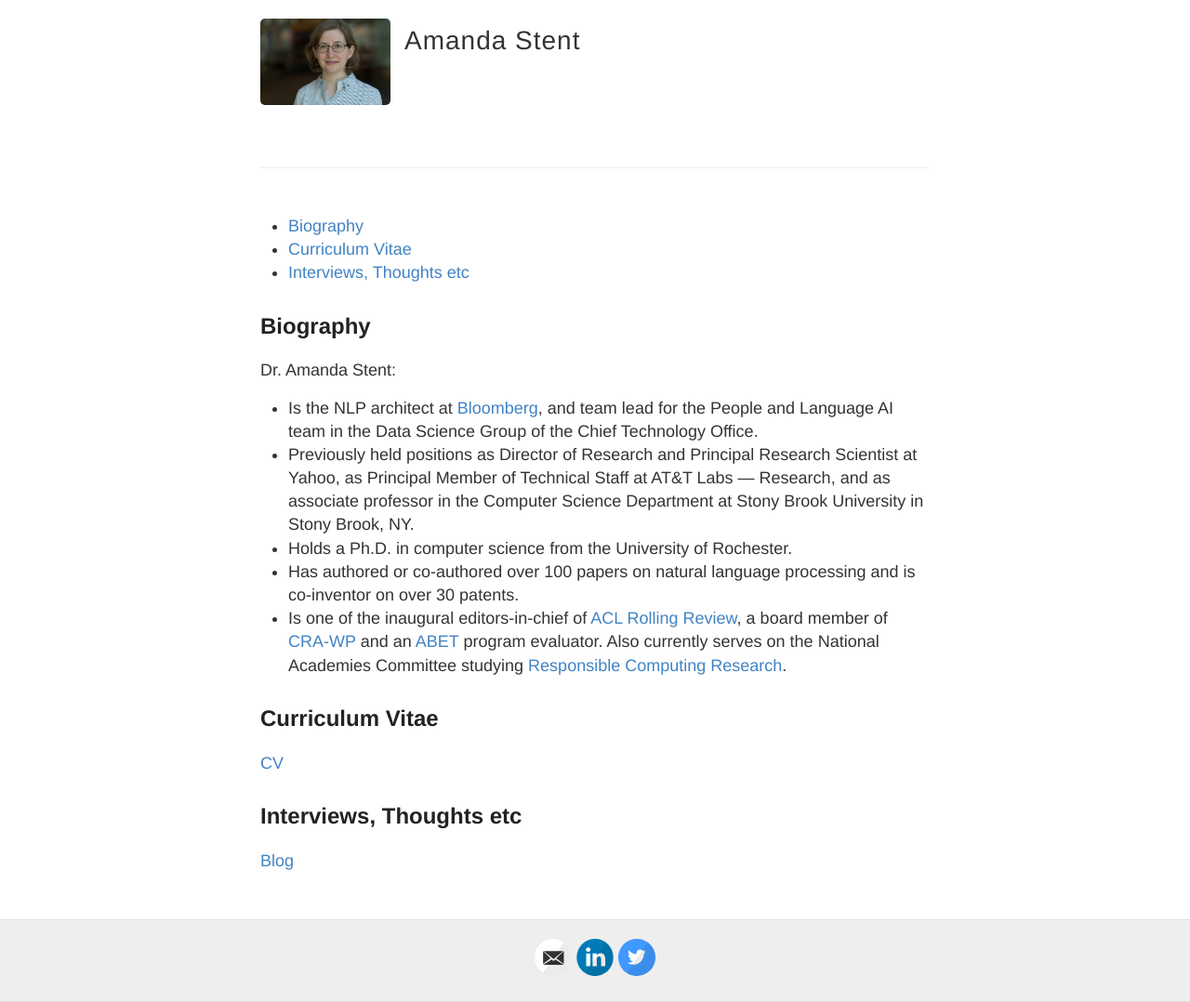
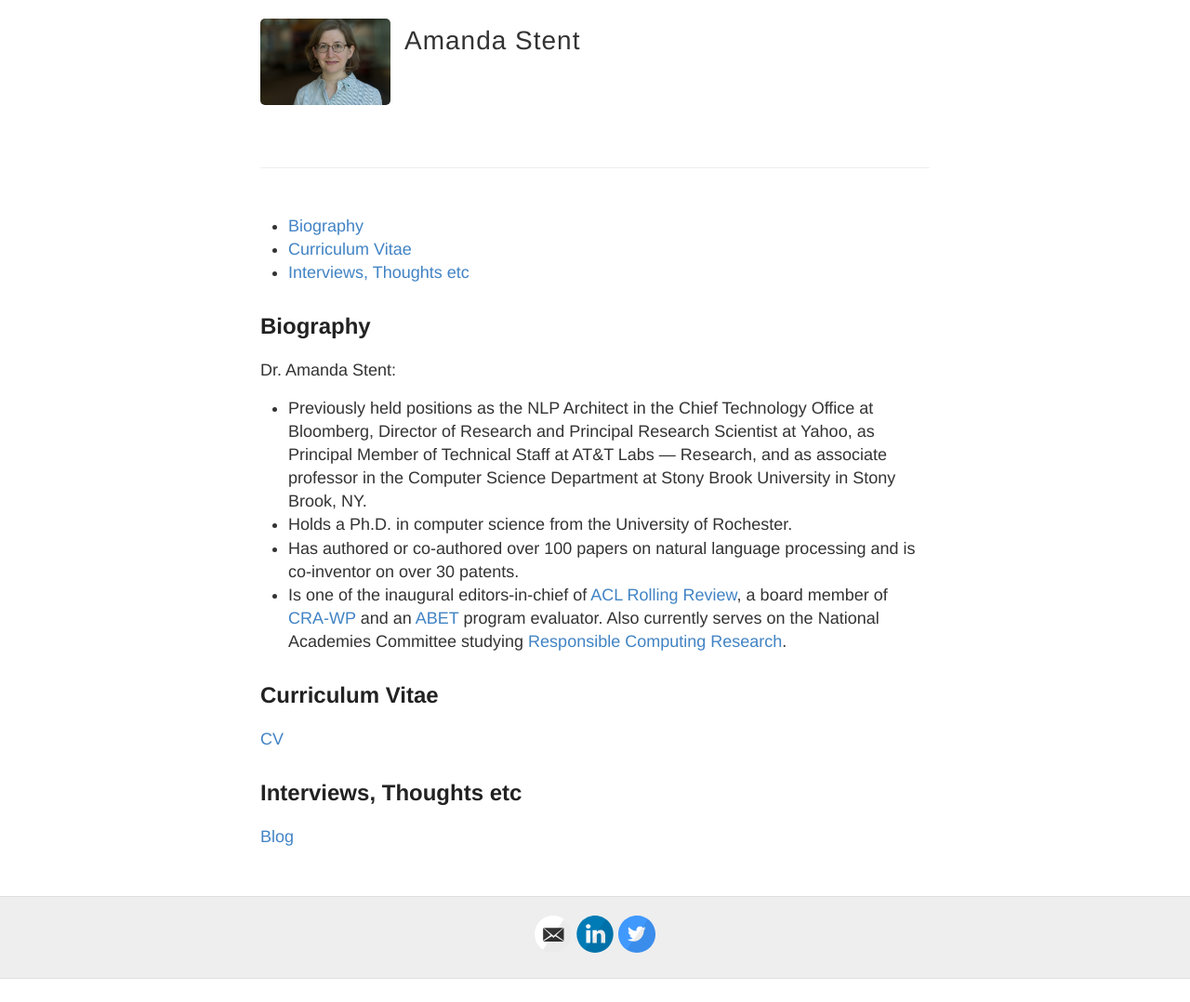
Before and after one commit to ajstent/ajstent.github.io, a Jekyll site: the page built from index.md, in a window 1280 px wide. Shown: the whole page at 93% size. Built offline with Jekyll 4.4.1, drawn with Linux system fonts in a browser that asks for light colours; after the commit the page ends 1053 px from its top, so only the background shows below that.

Commit message:
Update index.md

```diff
--- a/index.md
+++ b/index.md
@@ -9,8 +9,7 @@ title:
 ## Biography
 
 Dr. Amanda Stent:
-* Is the NLP architect at [Bloomberg](https://www.techatbloomberg.com/), and team lead for the People and Language AI team in the Data Science Group of the Chief Technology Office.
-* Previously held positions as Director of Research and Principal Research Scientist at Yahoo, as Principal Member of Technical Staff at AT&T Labs — Research, and as associate professor in the Computer Science Department at Stony Brook University in Stony Brook, NY.
+* Previously held positions as the NLP Architect in the Chief Technology Office at Bloomberg, Director of Research and Principal Research Scientist at Yahoo, as Principal Member of Technical Staff at AT&T Labs — Research, and as associate professor in the Computer Science Department at Stony Brook University in Stony Brook, NY.
 * Holds a Ph.D. in computer science from the University of Rochester.
 * Has authored or co-authored over 100 papers on natural language processing and is co-inventor on over 30 patents.
 * Is one of the inaugural editors-in-chief of [ACL Rolling Review](https://aclrollingreview.org), a board member of [CRA-WP](https://cra.org/cra-wp/) and an [ABET](https://abet.org) program evaluator. Also currently serves on the National Academies Committee studying [Responsible Computing Research](https://www.nationalacademies.org/our-work/responsible-computing-research-ethics-and-governance-of-computing-research-and-its-applications).
```
